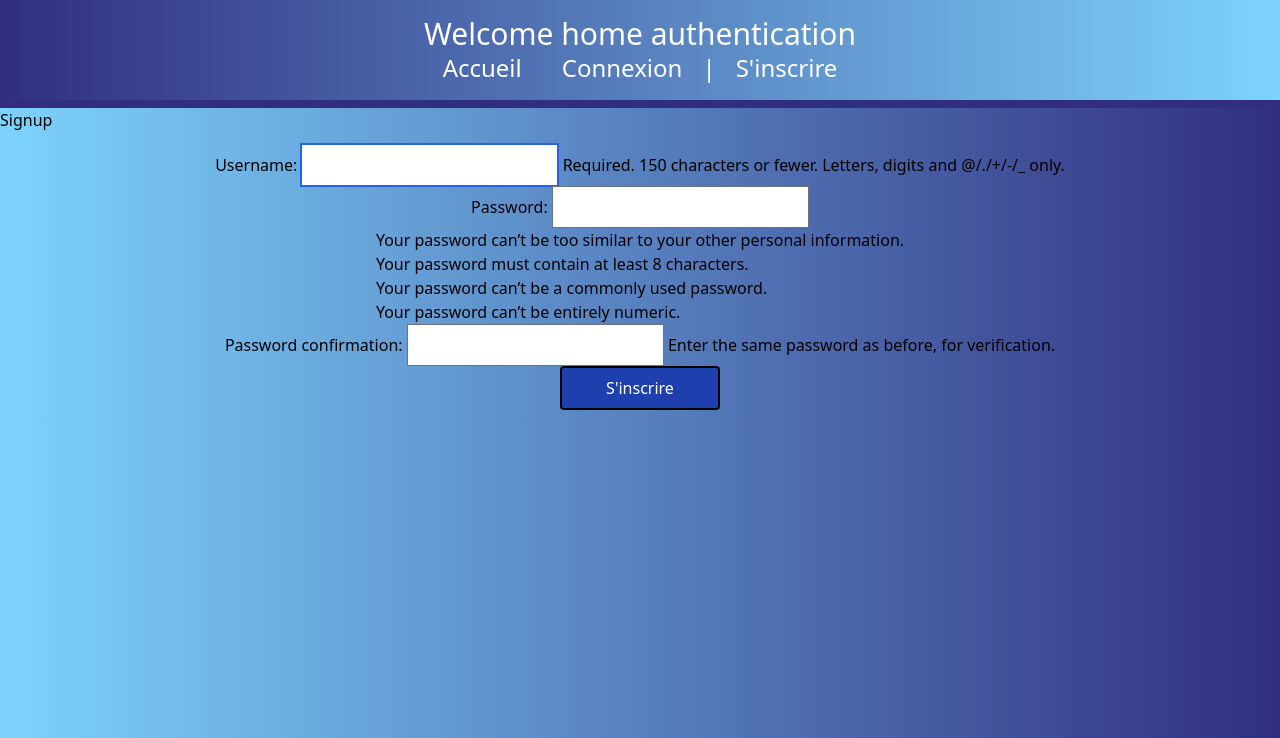
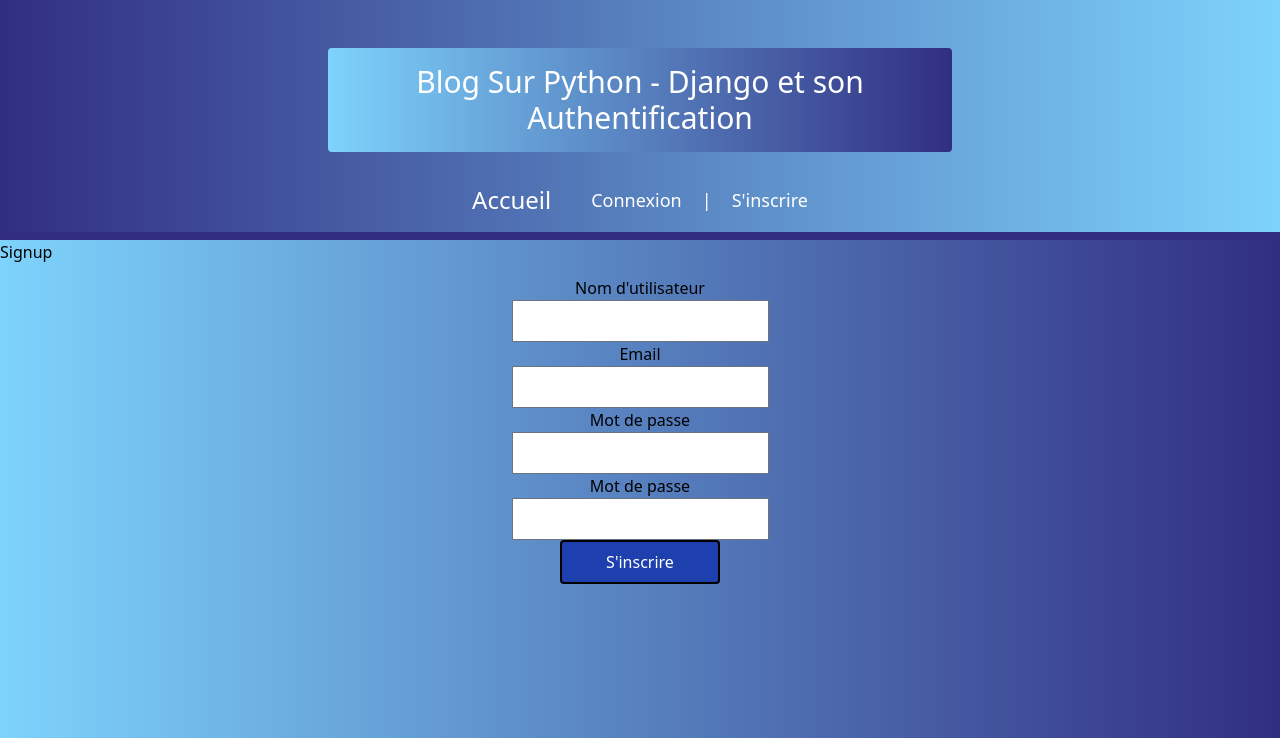
Before and after one commit to bsao17/django-authentication, a Django app: page /login/signup in a window 1280 px wide. Shown: the top 738 px of the page. Run offline with Django 4.2, Linux system fonts and the light colour scheme; some libraries are stand-ins or nearby versions.

Commit message:
feat: authentication with personal form

```diff
--- a/authentication/settings.py
+++ b/authentication/settings.py
@@ -14,7 +14,6 @@
 
 # Build paths inside the project like this: BASE_DIR / 'subdir'.
 BASE_DIR = Path(__file__).resolve().parent.parent
-print('ici la base dir', BASE_DIR)
 
 # Quick-start development settings - unsuitable for production
 # See https://docs.djangoproject.com/en/4.2/howto/deployment/checklist/
--- a/authentication/templates/base.html
+++ b/authentication/templates/base.html
@@ -13,7 +13,7 @@
 </head>
 <body class="bg-gradient-to-r from-sky-300 to-indigo-900">
 <div class="border border-b-8 border-t-0 border-x-0 border-indigo-900 p-4 bg-gradient-to-l from-sky-300 to-indigo-900 text-white">
-    <h1 class="text-3xl text-center">Welcome home authentication</h1>
+    <h1 class="text-3xl text-center mb-8 mt-8 rounded p-4 bg-gradient-to-l from-indigo-900 to-sky-300 w-1/2 m-auto">Blog Sur Python - Django et son Authentification</h1>
         <div class="flex justify-center items-center w-full">
             <a class="text-2xl mx-5" href="{% url 'home' %}">Accueil</a>
             {% if user.is_authenticated %}
@@ -22,9 +22,9 @@
                 </div>
             {% else %}
                 <div class="flex flex-row items-center">
-                 <a class="text-2xl mx-5" href="{% url 'login:connection' %}">Connexion</a>
-                <p class="text-2xl"> | </p>
-                <a class="text-2xl mx-5 " href="{% url 'login:register' %}">S'inscrire</a>
+                 <a class="text-lg mx-5" href="{% url 'login:connection' %}">Connexion</a>
+                <p class="text-lg"> | </p>
+                <a class="text-lg mx-5 " href="{% url 'login:register' %}">S'inscrire</a>
             </div>
             {% endif %}
             <hr>
--- a/login/templates/login_views/login.html
+++ b/login/templates/login_views/login.html
@@ -6,7 +6,7 @@
     <h1 class="text-center m-5 text-4xl" id="title">Connexion utilisateur</h1>
     <form id="form" class="px-4 py-3 flex flex-col justify-center items-center text-black" method="post">
         {% csrf_token %}
-        {{ form.as_ul }}
+        {{ form.as_p }}
         <button class="m-2 border border-2 border-black rounded w-40 m-auto bg-blue-800 text-white pt-2 pb-2" type="submit" value="Submit">Se connecter</button>
     </form>
 
--- a/login/templates/login_views/signup.html
+++ b/login/templates/login_views/signup.html
@@ -4,8 +4,21 @@
     <h1>Signup</h1>
     <form id="signup_form" class="px-4 py-3 flex flex-col justify-between items-center text-black" method="post">
         {% csrf_token %}
-        {{ form.as_p }}
+        <label for="id_username" id="label_username">Nom d'utilisateur</label>
+        <input type="text" name="username" id="id_username">
+        <label for="email" id="label_email">Email</label>
+        <input type="email" name="email" id="email">
+        <label for="id_password1" id="label_password1">Mot de passe</label>
+        <input type="text" name="password1" id="id_password1">
+        <label for="id_password2" id="label_password2">Mot de passe</label>
+        <input type="text" name="password2" id="id_password2">
         <input class="border border-2 border-black rounded w-40 m-auto bg-blue-800 text-white pt-2 pb-2" type="submit" value="S'inscrire">
     </form>
 
+    {% if error %}
+    <div class="w-full">
+        <small class="text-center text-red-600">{{error}}</small>
+    </div>
+    {% endif %}
+
 {% endblock %}
--- a/login/views.py
+++ b/login/views.py
@@ -1,10 +1,11 @@
 from django.shortcuts import render, redirect
-from django.contrib.auth.forms import AuthenticationForm, UserCreationForm
+from django.contrib.auth.forms import AuthenticationForm, UserCreationForm, get_user_model
 from django.contrib import messages
 from django.contrib.auth import authenticate, login, logout
 
+from .models import CustomUser
 
-# Create your views here.
+
 def signin(request):
     form = AuthenticationForm
     if request.method == "POST":
@@ -17,18 +18,25 @@
         else:
             messages.info(request, "login ou mot de passe incorrect !")
             return redirect("login:connection")
+
     return render(request, "login_views/login.html", context={"form": form})
 
 
 def signup(request):
-    form = UserCreationForm(request.POST)
     if request.method == "POST":
-        if form.is_valid():
-            form.save()
-            return redirect("profile")
-    else:
-        form = UserCreationForm()
-    return render(request, 'login_views/signup.html', context={"form": form})
+        username = request.POST.get('username')
+        email = request.POST.get('email')
+        password = request.POST.get('password1')
+        password2 = request.POST.get('password2')
+        if password != password2:
+            return render(request, "login_views/signup.html", context={'error': "Nom d'utilisateur ou mot de passe incorrect"})
+        user = CustomUser.objects.create_user(username=username, password=password, email=email)
+        login(request, user)
+        return redirect("login:profile")
+    return render(request, 'login_views/signup.html')
+
+
+
 
 
 def disconnect(request):
--- a/theme/static/css/dist/styles.css
+++ b/theme/static/css/dist/styles.css
@@ -769,6 +769,14 @@
   margin-right: auto;
 }
 
+.mb-8 {
+  margin-bottom: 2rem;
+}
+
+.mt-8 {
+  margin-top: 2rem;
+}
+
 .block {
   display: block;
 }
@@ -781,16 +789,16 @@
   height: 100vh;
 }
 
+.w-1\/2 {
+  width: 50%;
+}
+
 .w-40 {
   width: 10rem;
 }
 
 .w-full {
   width: 100%;
-}
-
-.w-1\/2 {
-  width: 50%;
 }
 
 .list-none {
@@ -935,6 +897,12 @@
   background-image: linear-gradient(to right, var(--tw-gradient-stops));
 }
 
+.from-indigo-900 {
+  --tw-gradient-from: #312e81 var(--tw-gradient-from-position);
+  --tw-gradient-to: rgb(49 46 129 / 0) var(--tw-gradient-to-position);
+  --tw-gradient-stops: var(--tw-gradient-from), var(--tw-gradient-to);
+}
+
 .from-sky-300 {
   --tw-gradient-from: #7dd3fc var(--tw-gradient-from-position);
   --tw-gradient-to: rgb(125 211 252 / 0) var(--tw-gradient-to-position);
@@ -943,6 +911,10 @@
 
 .to-indigo-900 {
   --tw-gradient-to: #312e81 var(--tw-gradient-to-position);
+}
+
+.to-sky-300 {
+  --tw-gradient-to: #7dd3fc var(--tw-gradient-to-position);
 }
 
 .p-2 {
@@ -999,6 +971,11 @@
   line-height: 1;
 }
 
+.text-lg {
+  font-size: 1.125rem;
+  line-height: 1.75rem;
+}
+
 .text-xl {
   font-size: 1.25rem;
   line-height: 1.75rem;
```
Also changed, not shown: other parts of theme/static/css/dist/styles.css (+5 -46 lines), login/form.py (deleted, +0 -24 lines), login/static/login/style.css (renamed from login/static/login_views/style.css).
